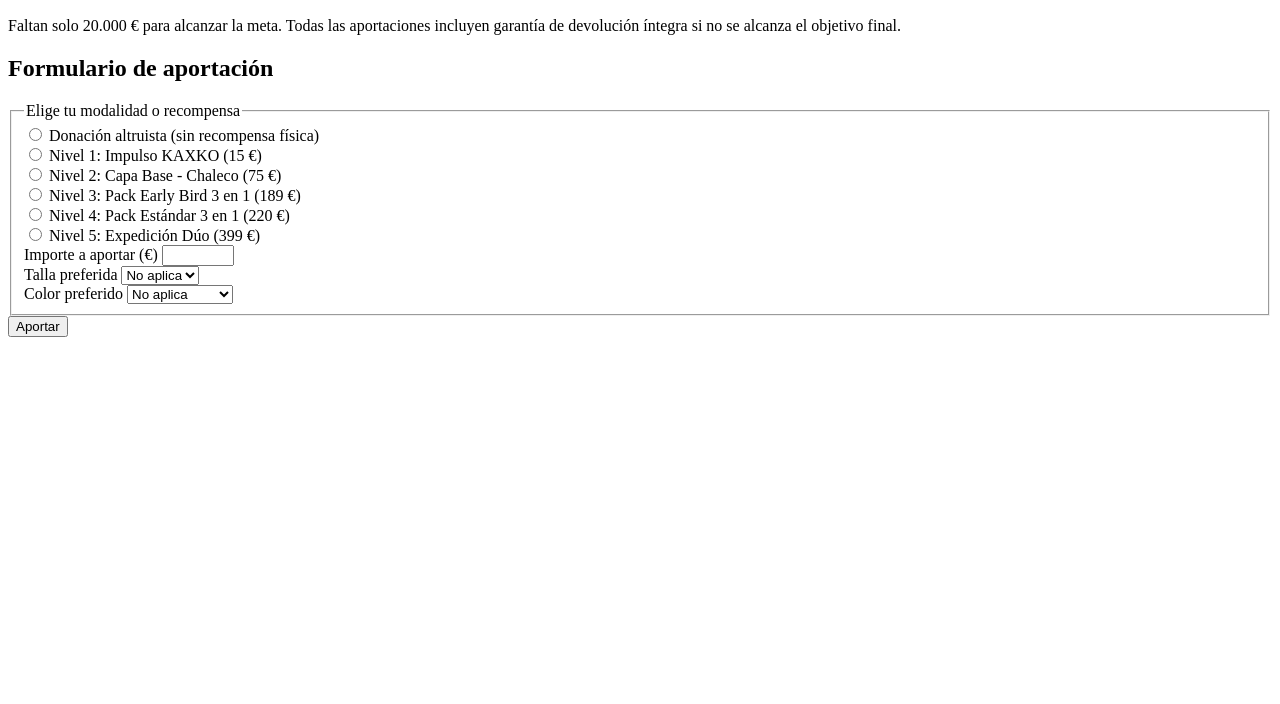
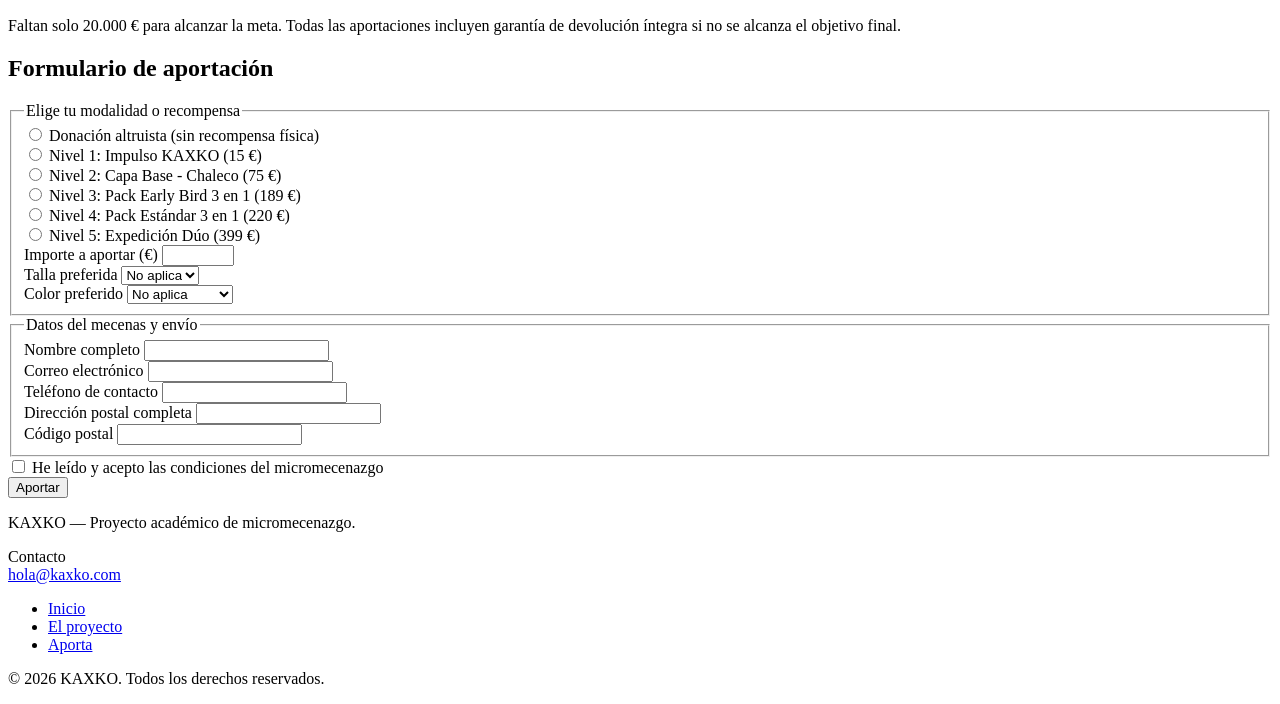
Before and after one commit to aldeko3/UE-01-01-HTML, a plain HTML site: page donate.html in a window 1280 px wide. Shown: the part 180-884 px from the top of the page. Before the commit the page ends 800 px from the top, so only its background shows below. Drawn offline with Linux system fonts and the light colour scheme.

Commit message:
Enhance footer in about.html, donate.html, and index.html with project details and navigation links

```diff
--- a/donate.html
+++ b/donate.html
@@ -32,7 +32,12 @@
           <fieldset>
             <legend>Elige tu modalidad o recompensa</legend>
             <label>
-              <input type="radio" name="reward" value="donacion-altruista" required />
+              <input
+                type="radio"
+                name="reward"
+                value="donacion-altruista"
+                required
+              />
               Donación altruista (sin recompensa física)
             </label>
             <br />
@@ -62,7 +67,14 @@
             </label>
             <br />
             <label for="amount">Importe a aportar (€)</label>
-            <input id="amount" name="amount" type="number" min="5" max="5000" required />
+            <input
+              id="amount"
+              name="amount"
+              type="number"
+              min="5"
+              max="5000"
+              required
+            />
             <br />
             <label for="size">Talla preferida</label>
             <select id="size" name="size">
@@ -82,10 +94,50 @@
               <option value="azul-glaciar">Azul Glaciar</option>
             </select>
           </fieldset>
+          <fieldset>
+            <legend>Datos del mecenas y envío</legend>
+            <label for="name">Nombre completo</label>
+            <input id="name" name="name" type="text" required />
+            <br />
+            <label for="email">Correo electrónico</label>
+            <input id="email" name="email" type="email" required />
+            <br />
+            <label for="phone">Teléfono de contacto</label>
+            <input id="phone" name="phone" type="tel" required />
+            <br />
+            <label for="address">Dirección postal completa</label>
+            <input id="address" name="address" type="text" required />
+            <br />
+            <label for="postalCode">Código postal</label>
+            <input
+              id="postalCode"
+              name="postalCode"
+              type="number"
+              pattern="[0-9]{5}"
+              maxlength="5"
+              required
+            />
+          </fieldset>
+          <label>
+            <input type="checkbox" name="terms" required />
+            He leído y acepto las condiciones del micromecenazgo
+          </label>
+          <br />
           <button type="submit">Aportar</button>
         </form>
       </section>
     </main>
-    <footer></footer>
+    <footer>
+      <p>KAXKO — Proyecto académico de micromecenazgo.</p>
+      <p>Contacto<br /><a href="mailto:hola@kaxko.com">hola@kaxko.com</a></p>
+      <nav>
+        <ul>
+          <li><a href="index.html">Inicio</a></li>
+          <li><a href="about.html">El proyecto</a></li>
+          <li><a href="donate.html">Aporta</a></li>
+        </ul>
+      </nav>
+      <p>&copy; 2026 KAXKO. Todos los derechos reservados.</p>
+    </footer>
   </body>
 </html>
```
Also changed, not shown: about.html (+12 -1 lines), index.html (+12 -1 lines).
